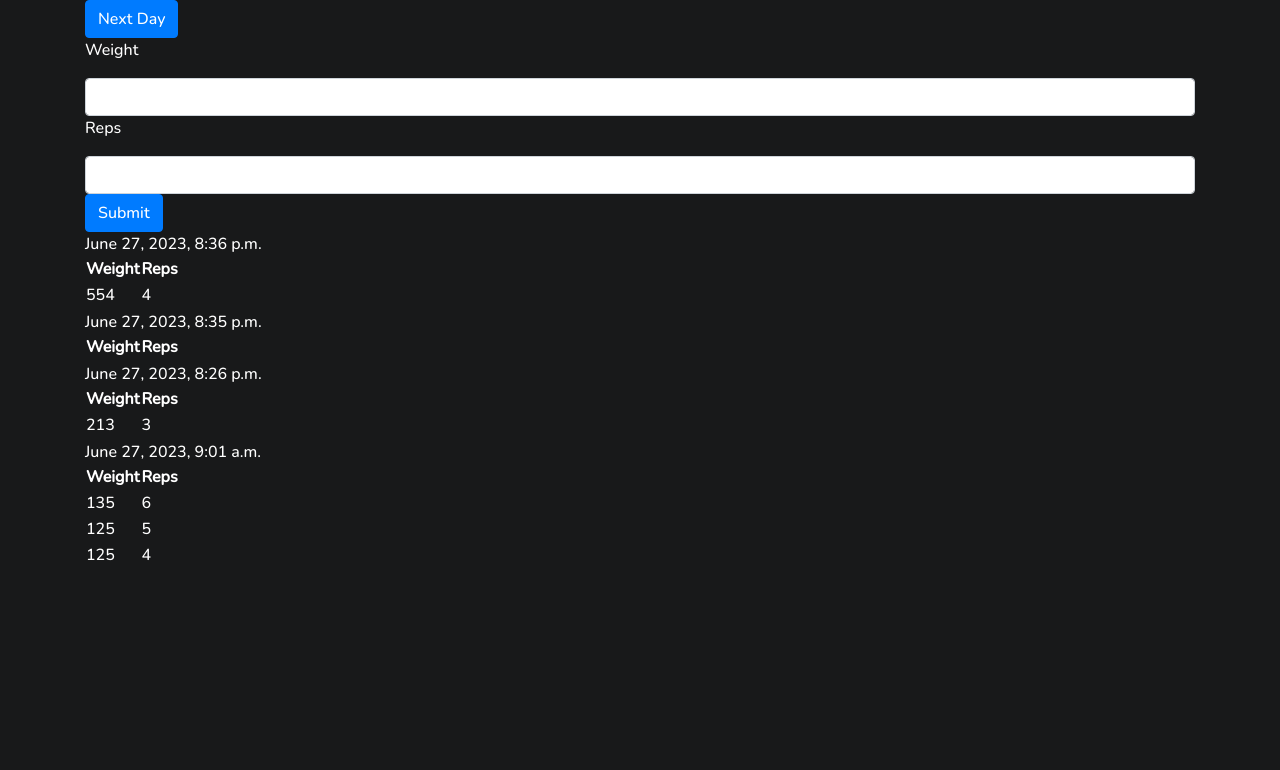
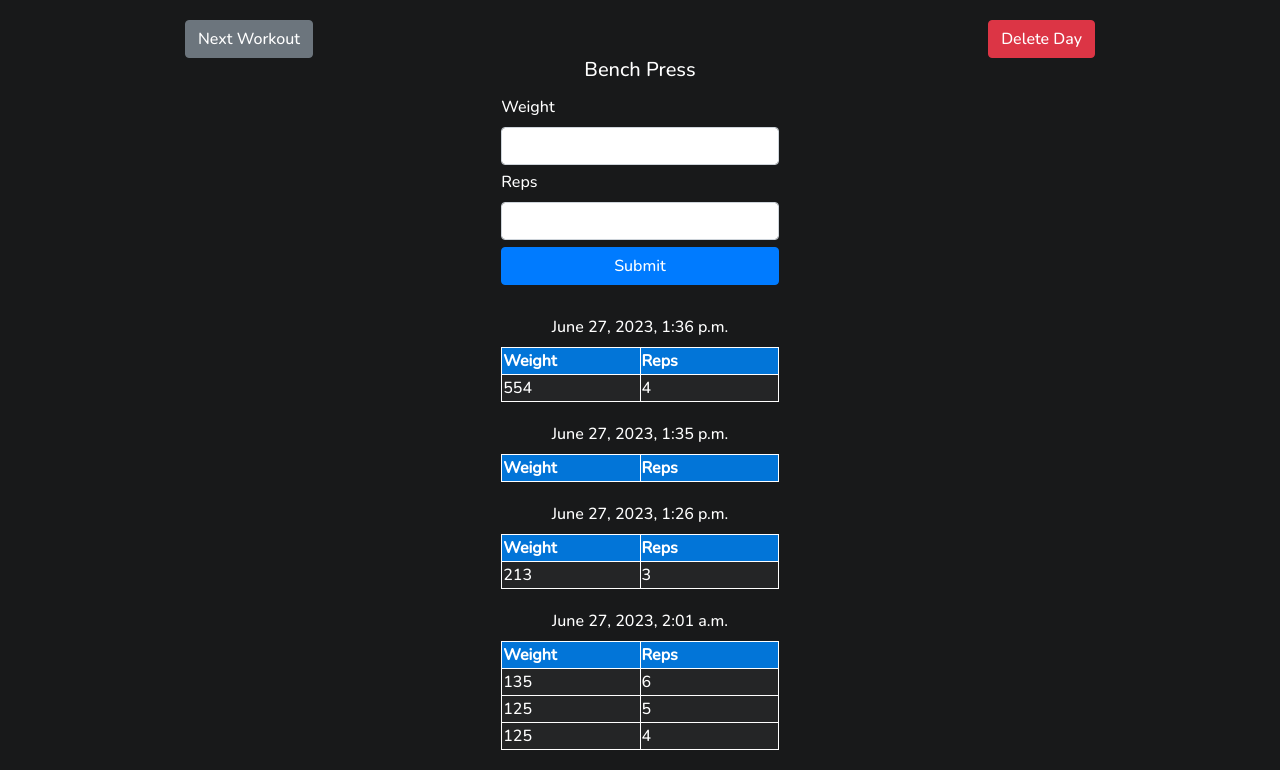
Before and after one commit to bsule/Workout-Tracker, a Django app: page /workouts/list/17/ in a window 1280 px wide. Shown: the part 57-827 px from the top of the page. Before the commit the page ends 618 px from the top, so only its background shows below. Run offline with Django 4.2, Linux system fonts and the light colour scheme; a user stored in the database is signed in; data comes from the database, SQL or seed files in the repository; both versions use the stored data as it was after the commit; lists and menus that the app fills with data are empty; parts of the project's set-up code (start-up, migrations or seed data) failed here and were passed over; some libraries are stand-ins or nearby versions.

Commit message:
added styling to replist

```diff
--- a/workout_tracker/workout_tracker/settings.py
+++ b/workout_tracker/workout_tracker/settings.py
@@ -113,7 +113,7 @@ AUTH_PASSWORD_VALIDATORS = [
 
 LANGUAGE_CODE = 'en-us'
 
-TIME_ZONE = 'UTC'
+TIME_ZONE = 'America/Los_Angeles'
 
 USE_I18N = True
 
--- /dev/null
+++ b/workout_tracker/workouts/static/workouts/replist_style.css
@@ -0,0 +1,57 @@
+
+table, th, td{
+    border: 1px solid;
+    width: 25%;
+}
+
+table{
+    margin-bottom: 20px;
+    margin-left: auto;
+    margin-right: auto;
+}
+
+th{
+    background-color: #0275d8;
+}
+
+td{
+    background-color: #242526;
+}
+
+.inputs{
+    width: 25%;
+    margin-left: auto;
+    margin-right: auto;
+}
+
+.top{
+    display: flex ;
+    justify-content: space-between;
+    margin-left: 100px;
+    margin-right: 100px;
+    margin-top: 20px;
+}
+
+h5{
+    display: grid;
+    justify-content: center;
+}
+
+#datelabel{
+    display: grid;
+    justify-content: center;
+}
+
+#weightlabel{
+    margin-top: 5px;
+}
+
+#replabel{
+    margin-top: 5px;
+}
+
+.submit-btn{
+    margin-top: 7px;
+    width: 100%;
+    margin-bottom: 30px;
+}
--- a/workout_tracker/workouts/templates/replist.html
+++ b/workout_tracker/workouts/templates/replist.html
@@ -1,31 +1,47 @@
 {% extends 'base.html' %}
 {% load custom_filters %}
 {% load widget_tweaks %}
+{% load static %}
 
 {% block content %}
+    <link rel="stylesheet" href="{% static 'workouts/replist_style.css' %}">
 
-    {{ workoutsplit.name }}
-
+    <div class="top">
         <form method="POST">
             {% csrf_token %}
 
-        <input class="btn btn-primary" type="submit" name="next_day" value="Next Day">
+            <input class="btn btn-secondary col-sm" type="submit" name="next_day" value="Next Workout">
         </form>
 
         <form method="POST">
             {% csrf_token %}
 
-        <p>Weight</p>
+            <input type="submit" class="btn btn-danger col-sm" value="Delete Day" name="delete">
+        </form>
+    </div>
+
+    <h5>{{ name }}</h5>
+
+    <div class="inputs">
+        <form method="POST">
+            {% csrf_token %}
+
+            <label id="weightlabel">{{form.weight.label}}</label>
             {% render_field form.weight class="form-control" %}
-        <p>Reps</p>
+
+            <label id="replabel">{{form.reps.label}}</label>
             {% render_field form.reps class="form-control" %}
-        <input class="btn btn-primary" type="submit" name="form_submit" value="Submit" />
+
+            <input class="btn btn-primary submit-btn" type="submit" name="form_submit" value="Submit"/>
 
         </form>
+    </div>
+
+
 
     {% for workout in workoutsplit %}
-        {{ workout.date }}
 
+        <label id="datelabel">{{ workout.date }}</label>
         <table>
             <thead>
                 <tr>
--- a/workout_tracker/workouts/templatetags/custom_filters.py
+++ b/workout_tracker/workouts/templatetags/custom_filters.py
@@ -6,4 +6,6 @@ register = template.Library()
 def zip_lists(list1, list2):
     list1 = list1.split(',')
     list2 = list2.split(',')
+    list1.pop()
+    list2.pop()
     return list(zip(list1, list2))
--- a/workout_tracker/workouts/views.py
+++ b/workout_tracker/workouts/views.py
@@ -1,4 +1,4 @@
-from django.shortcuts import render, redirect, get_object_or_404
+from django.shortcuts import render, redirect, get_object_or_404, reverse
 from .forms import *
 from .models import Workout_Split, Weight_and_reps
 from django.http import HttpResponseForbidden
@@ -87,10 +87,11 @@ def reps_view(request, pk):
         elif request.POST.get('next_day'):
             weight_reps_model = Weight_and_reps.objects.create(model=my_model)
 
-
     workoutsplit = Weight_and_reps.objects.filter(model=my_model).order_by('-date')
+    name = my_model.name
 
     context = {}
     context['form'] = form
     context['workoutsplit'] = workoutsplit
+    context['name'] = name
     return render(request, 'replist.html', context)
```
Also changed, not shown: workout_tracker/db.sqlite3, workout_tracker/workouts/migrations/0004_alter_weight_and_reps_id.py (added), workout_tracker/workouts/migrations/0005_alter_weight_and_reps_id.py (added). Lines whose indentation alone changed are shown as unchanged.
